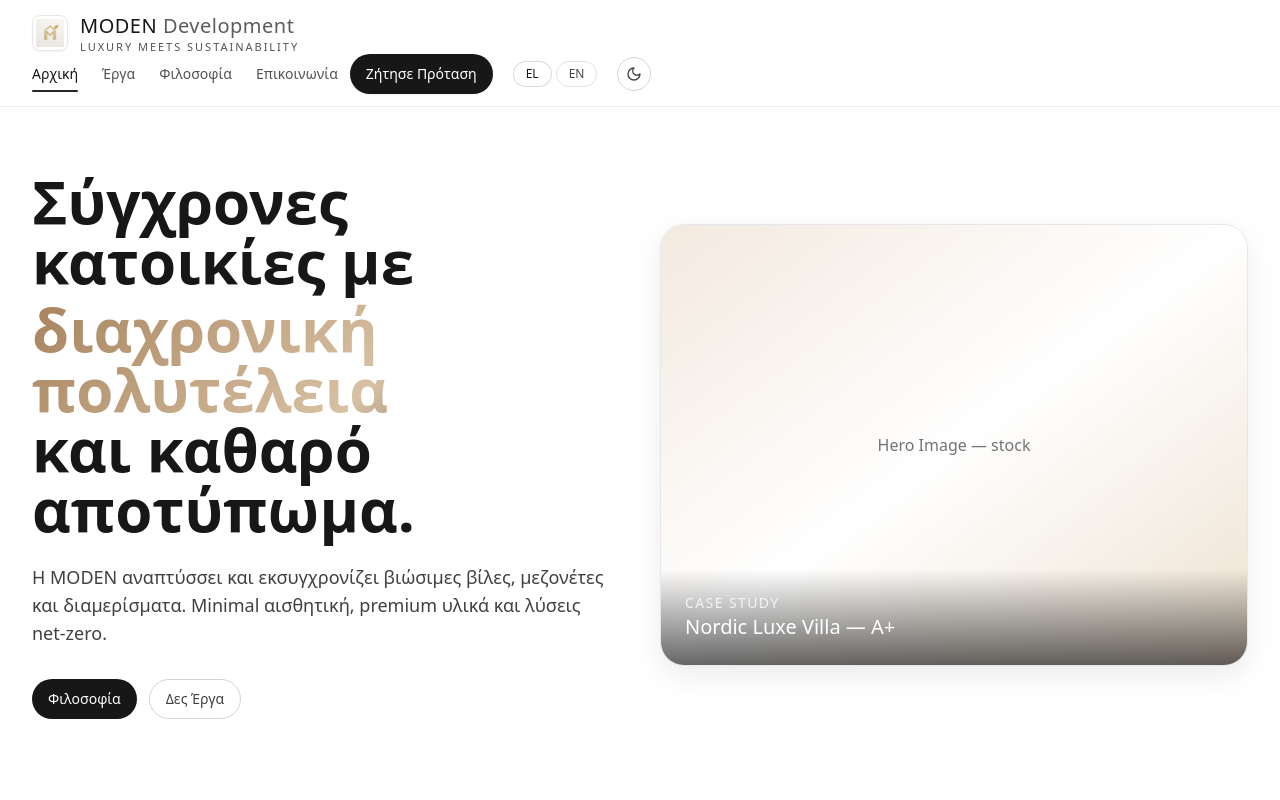
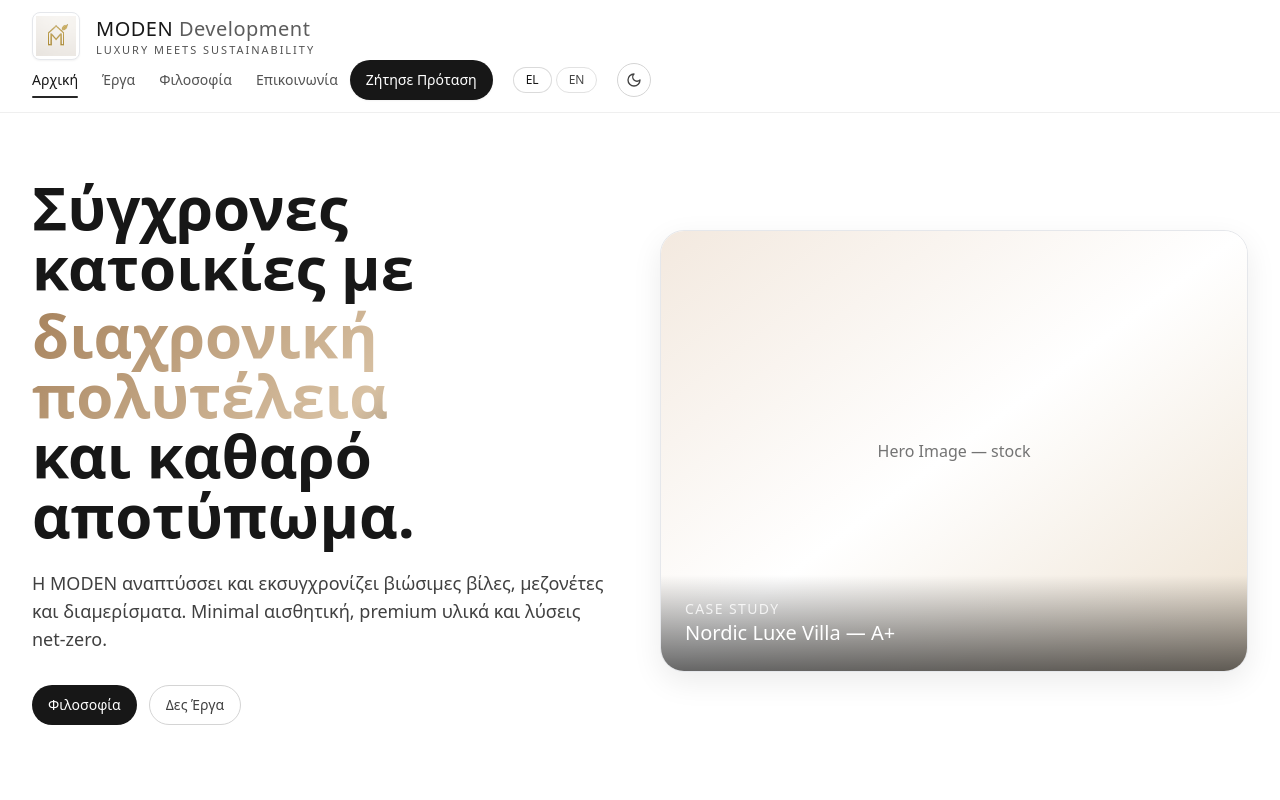
Before and after one commit to konstantinostragaris-art/moden-full-site, a Next.js app in the folder MODEN-Full-Modern-Desert/: page / in a window 1280 px wide. Shown: the top 800 px of the page. Built offline with nearby package versions, Linux system fonts and the light colour scheme.

Commit message:
Update Nav.tsx

```diff
--- a/MODEN-Full-Modern-Desert/components/Nav.tsx
+++ b/MODEN-Full-Modern-Desert/components/Nav.tsx
@@ -91,9 +91,9 @@ export default function Nav() {
     <div className="sticky top-0 z-50 backdrop-blur bg-white/60 dark:bg-neutral-950/60 border-b border-neutral-200/60 dark:border-white/10">
       <Section className="py-3 flex items-center justify-between">
         {/* Logo + Branding */}
-        <div className="flex items-center gap-3">
-          <div className="h-9 w-9 grid place-items-center rounded-lg border bg-white shadow-sm dark:bg-neutral-900 dark:border-white/10">
-            <Logo className="w-7 h-7" />
+        <div className="flex items-center gap-4">
+          <div className="h-12 w-12 grid place-items-center rounded-lg border bg-white shadow-sm dark:bg-neutral-900 dark:border-white/10">
+            <Logo className="w-10 h-10" />
           </div>
           <div className="leading-tight">
             <div className="text-xl tracking-wide text-neutral-900 dark:text-neutral-100">
```
